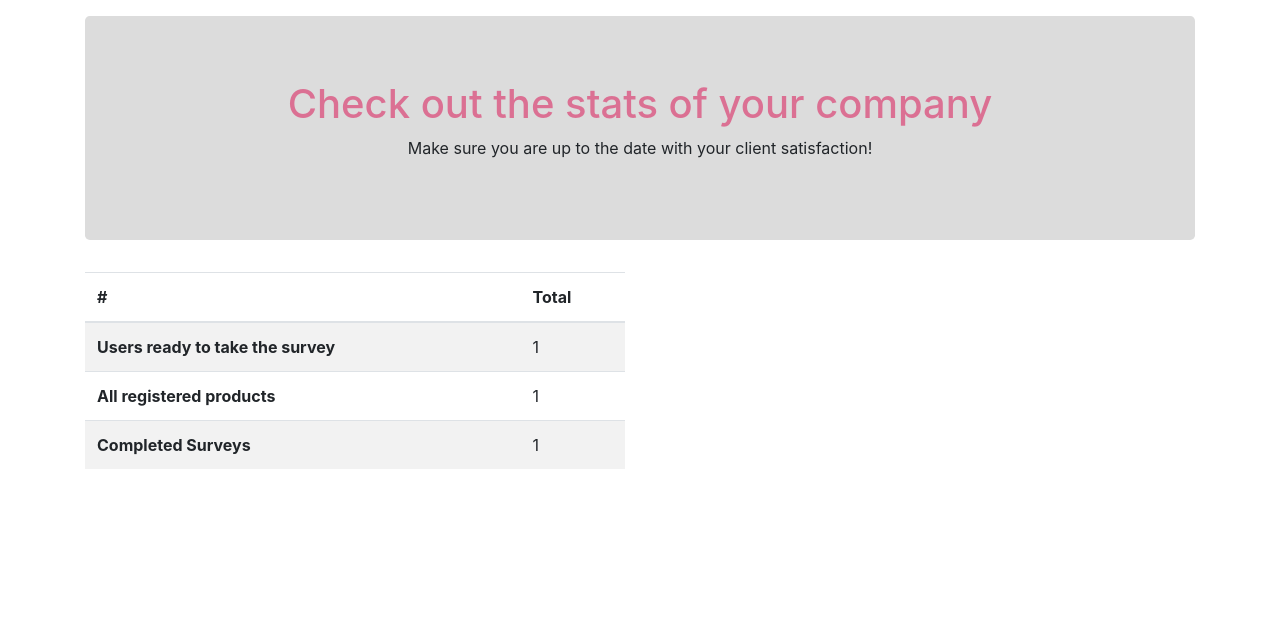
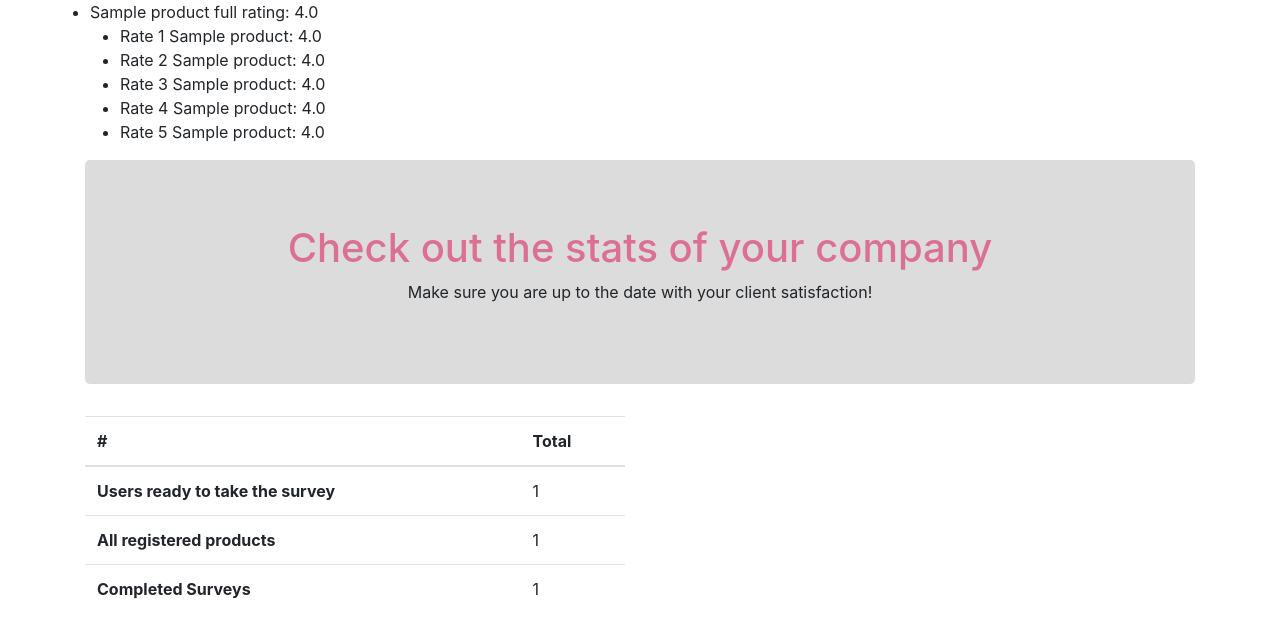
Before and after one commit to MikeRodziewicz/SDA_Survey_Project, a Django app: page / in a window 1280 px wide. Shown: the part 56-694 px from the top of the page. Run offline with Django 3.2, Linux system fonts and the light colour scheme; the first user in the database is signed in; tables that the repository leaves empty hold one stand-in row (Sample ...); some libraries are stand-ins or nearby versions.

Commit message:
fixed stats

```diff
--- a/newslet/surveys/templatetags/surveys_extra.py
+++ b/newslet/surveys/templatetags/surveys_extra.py
@@ -23,13 +23,19 @@ def attr_as_p(obj, attrname):
 
 @register.filter
 def average_rating(product, rate_number: str):
-    return round(Survey.objects.filter(product_id=product.id).aggregate(Avg(rate_number))
-                 ['rate_' + rate_number[-1] + '__avg'], 1)
+    if Survey.objects.all().count() == 0:
+        return f'No surveys'
+    else:
+        return round(Survey.objects.filter(product_id=product.id).aggregate(Avg(rate_number))
+                    ['rate_' + rate_number[-1] + '__avg'], 1)
 
 
 @register.filter
 def product_full_average(product):
     rating = []
-    for num in range(5):
-        rating.append(average_rating(product, 'rate_' + str(num + 1)))
-    return round(sum(rating)/len(rating), 1)
+    if Survey.objects.all().count() == 0:
+        return f'No surveys'
+    else:
+        for num in range(5):
+            rating.append(average_rating(product, 'rate_' + str(num + 1)))
+        return round(sum(rating)/len(rating), 1)
--- a/newslet/website/templates/website/home.html
+++ b/newslet/website/templates/website/home.html
@@ -11,11 +11,13 @@
       <li> {{ prod.name.capitalize }} full rating: {{ prod | product_full_average }} </li>
         <div class="container">
           <div class="col">
+            {% if prod.id in survey_product_id %}
               <li>Rate 1 {{ prod.name }}: {{ prod | average_rating:'rate_1' }}</li>
               <li>Rate 2 {{ prod.name }}: {{ prod | average_rating:'rate_2' }}</li>
               <li>Rate 3 {{ prod.name }}: {{ prod | average_rating:'rate_3' }}</li>
               <li>Rate 4 {{ prod.name }}: {{ prod | average_rating:'rate_4' }}</li>
               <li>Rate 5 {{ prod.name }}: {{ prod | average_rating:'rate_5' }}</li>
+              {% endif %}
           </div>
         </div>
     </div>
@@ -34,7 +36,7 @@
 <div class="container">
   <div class="row">
     <div class="col-md-6">
-      <table class="table table-striped">
+      <table class="table table-hover">
         <thead>
           <tr>
             <th scope="col">#</th>
--- a/newslet/website/views.py
+++ b/newslet/website/views.py
@@ -8,14 +8,19 @@ from django.core.mail import EmailMessage
 from django.conf import settings
 from django.template.loader import render_to_string
 from website.models import GuestSurvey
+from surveys.models import Product
 from .stats import survey_users_all, products_all, surveys_taken_all
+from surveys.templatetags.surveys_extra import *
 
 
 def home(request):
     context = {
         'survey_users_all':survey_users_all,
         'products_all':products_all,
-        'surveys_taken_all':surveys_taken_all
+        'surveys_taken_all':surveys_taken_all,
+        'products': Product.objects.all(),
+        'survey_product_id': Survey.objects.all().values_list('product_id', flat=True),
+        'survey_users': Survey.objects.all().count(),
     }
 
     return render(request, 'website/home.html', context)
```
